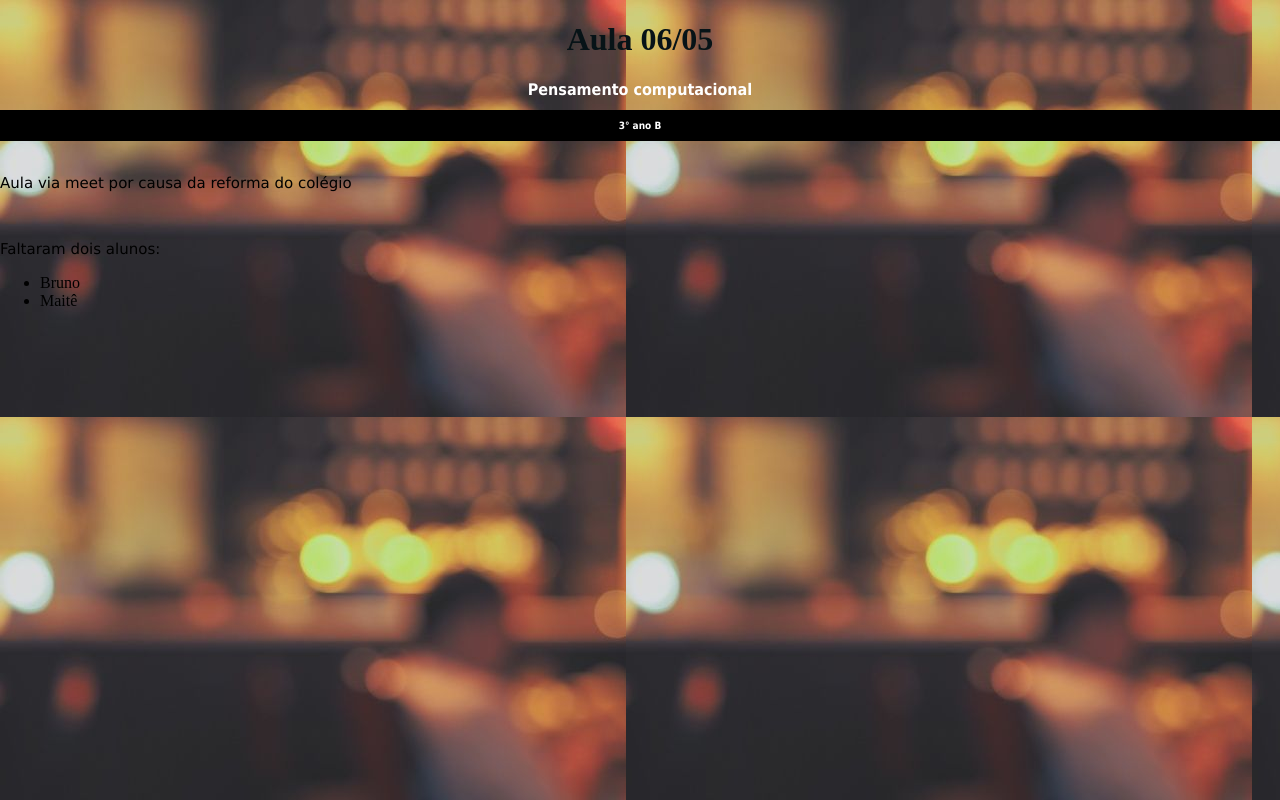
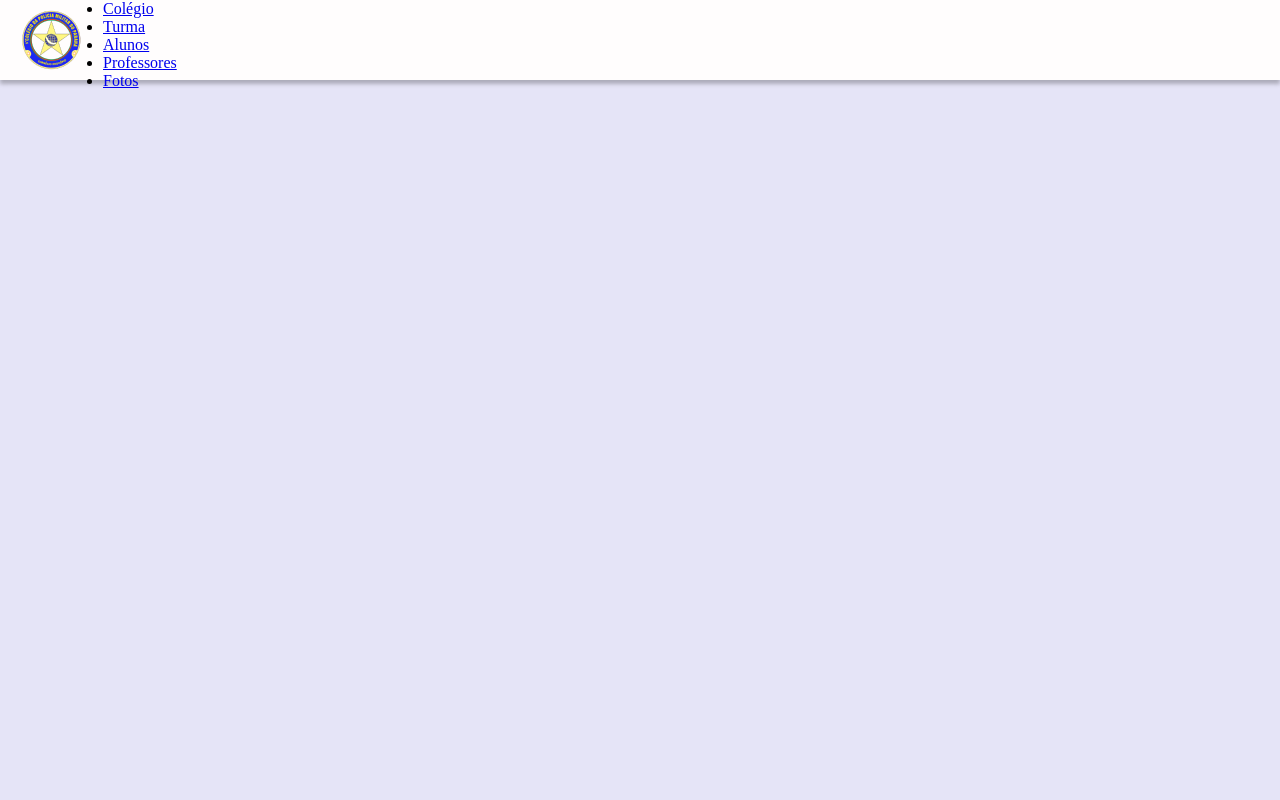
Before and after one commit to proflivian/test, a plain HTML site: page index.html in a window 1280 px wide. Drawn offline with Linux system fonts and the light colour scheme.

Commit message:
Add files via upload

```diff
--- a/index.html
+++ b/index.html
@@ -3,20 +3,32 @@
 <head>
     <meta charset="UTF-8">
     <meta name="viewport" content="width=device-width, initial-scale=1.0">
-    <title>Teste</title>
+    <title>3° ano B - 3° CPM</title>
     <link rel="stylesheet" type="text/css" href="style.css">
 </head>
 <body>
-    <h1>Aula 06/05</h1>
-    <h1 class="disciplina">Pensamento computacional</h1>
-    <h2 class="disciplina" id="turma">3° ano B</h2>
-    <br>
-    <p> Aula via meet por causa da reforma do colégio</p>
-    <br>
-    <p> Faltaram dois alunos:</p>
-    <ul>
-        <li>Bruno</li>
-        <li>Maitê</li>
-    </ul>
+    <header>
+        <img src="logo.png" alt="Logo do 3° Colégio da Polícia Militar" class="logo">
+        <nav class="navegacao">
+            <ul class="lista-navegacao">
+                <li class="itens-navagacao">
+                   <a class="ancora-navegacao" href="#colegio">Colégio</a>
+                </li>
+                <li class="itens-navagacao">
+                    <a class="ancora-navegacao" href="#turma">Turma</a>
+                </li>
+                <li class="itens-navagacao">
+                    <a class="ancora-navegacao" href="#alunos">Alunos</a>
+                </li>
+                <li class="itens-navagacao">
+                    <a class="ancora-navegacao" href="#professores">Professores</a>
+                </li>
+                <li class="itens-navagacao">
+                    <a class="ancora-navegacao" href="#fotos">Fotos</a>
+                </li>
+            </ul>
+        </nav>
+        <span class="linha-azul"></span>
+    </header>
 </body>
 </html>
--- a/style.css
+++ b/style.css
@@ -1,29 +1,24 @@
-p{
-    color: #000000;
-    font-size: 15px;
-    font-family: verdana;
-}
-
-h1{
-    text-align: center;
-    color: #071317;
+* {
+    margin: 0px;
+    padding: 0px;
 }
 
 body{
-    margin: 0px;
-    background-image: url(e413d1fab2329c6247759eca71a9e948.jpg)
+    background-color: #E5E4F7;
+    display: flex;
 }
 
-.disciplina{
-    color: #ffffff;
-    font-family: tahoma;
-    text-align: center;
-    font-size: 16px;
+header{
+    display: flex;
+    background-color: #FFFDFD;
+    box-shadow: 0px 4px 4px 0px rgba(0,0,0,0.25);
+    width: 100%;
+    height: 80px;
 }
 
-#turma{
-    font-size: 10px;
-    margin: 0px;
-    background-color: black;
+.logo{
+    width: 83px;
+    height: 60px;
     padding: 10px;
+    display: flex;
 }
```
Also changed, not shown: logo.png (added).
